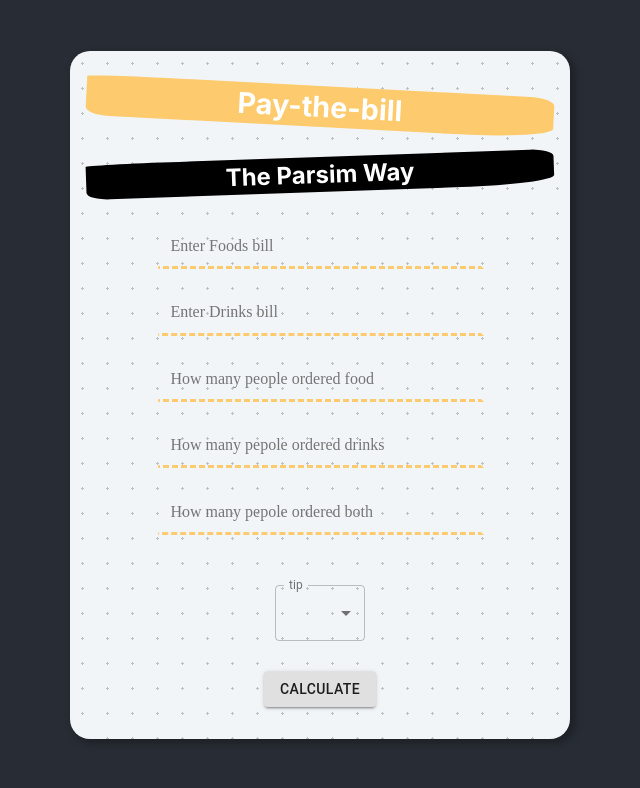
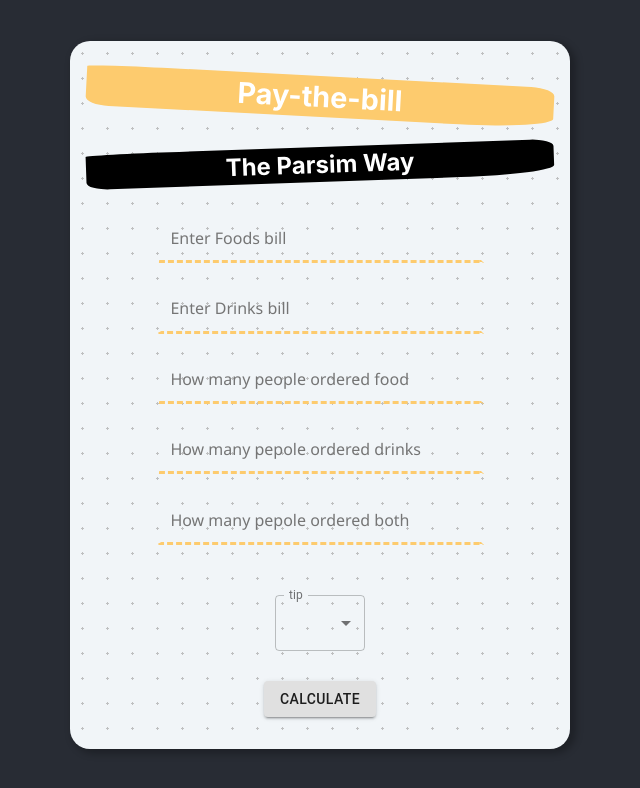
Before and after one commit to aviadbourla/BillApp, a React (Create React App) app: page / in a window 1280 px wide. Shown: the top 788 px of the page, without its empty margins (320-960 px from the left). Built offline with nearby package versions, Linux system fonts and the light colour scheme.

Commit message:
chage font

```diff
--- a/src/form.css
+++ b/src/form.css
@@ -40,15 +40,15 @@
    border-bottom-left-radius: 3px 15px;
    border: solid 3px transparent;
    border-bottom: dashed 3px #fdcb6e;
-   font-family: "Architects Daughter", cursive;
+   font-family: 'Segoe UI', Tahoma, Geneva, Verdana, sans-serif;
    font-size: 1rem;
    width: 70%;
    margin-bottom: 20px;
  }
 
  .form input:focus {
-  outline: black auto 0px;
-  border: dashed 3px #fdcb6e;
+   outline: black auto 0px;
+   border: dashed 3px #fdcb6e;
  }
 
  label {
```
